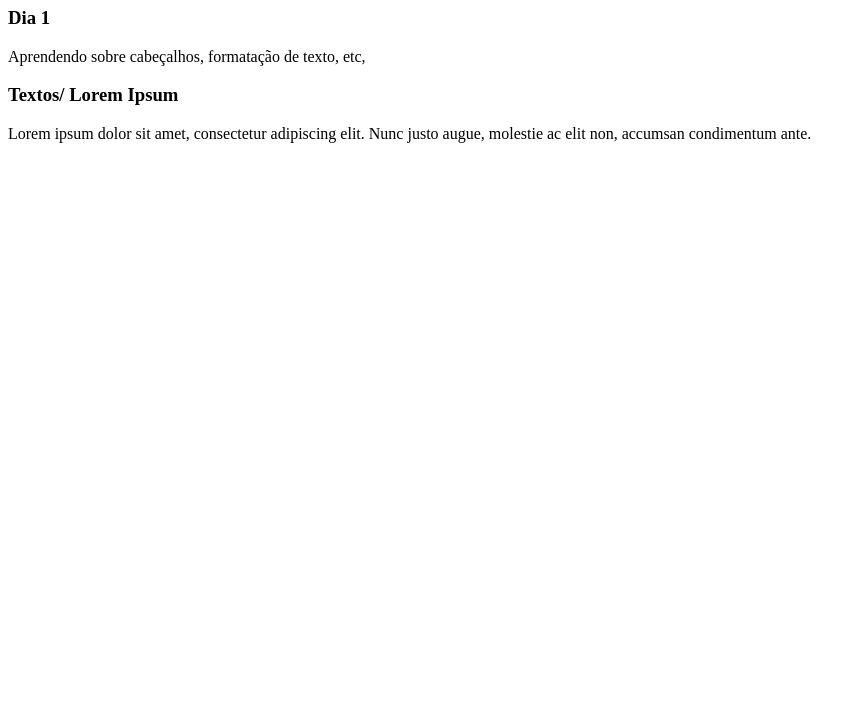
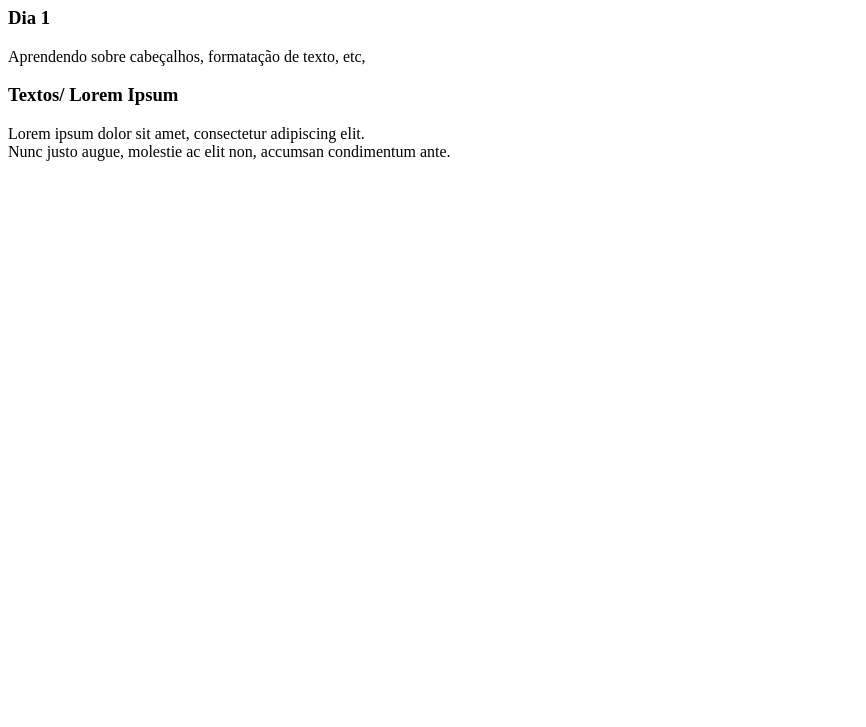
Before and after one commit to davifontana/curso-html, a plain HTML site: page Primeiro Projeto/projeto.html in a window 1280 px wide. Shown: the part 73-800 px from the top of the page, without its empty margins (0-866 px from the left). Drawn offline with nearby package versions, Linux system fonts and the light colour scheme.

Commit message:
Atualização <br>

```diff
--- a/Primeiro Projeto/projeto.html
+++ b/Primeiro Projeto/projeto.html
@@ -16,7 +16,7 @@
 
 <h3>Textos/ Lorem Ipsum</h3>
 
-<p>Lorem ipsum dolor sit amet, consectetur adipiscing elit.
+<p>Lorem ipsum dolor sit amet, consectetur adipiscing elit.<br>
 Nunc justo augue, molestie ac elit non, accumsan condimentum ante.</p>
 <script src="https://cdn.jsdelivr.net/npm/@popperjs/core@2.10.2/dist/umd/popper.min.js" integrity="sha384-7+zCNj/IqJ95wo16oMtfsKbZ9ccEh31eOz1HGyDuCQ6wgnyJNSYdrPa03rtR1zdB" crossorigin="anonymous"></script>
 <script src="https://cdn.jsdelivr.net/npm/bootstrap@5.1.3/dist/js/bootstrap.min.js" integrity="sha384-QJHtvGhmr9XOIpI6YVutG+2QOK9T+ZnN4kzFN1RtK3zEFEIsxhlmWl5/YESvpZ13" crossorigin="anonymous"></script>
```
